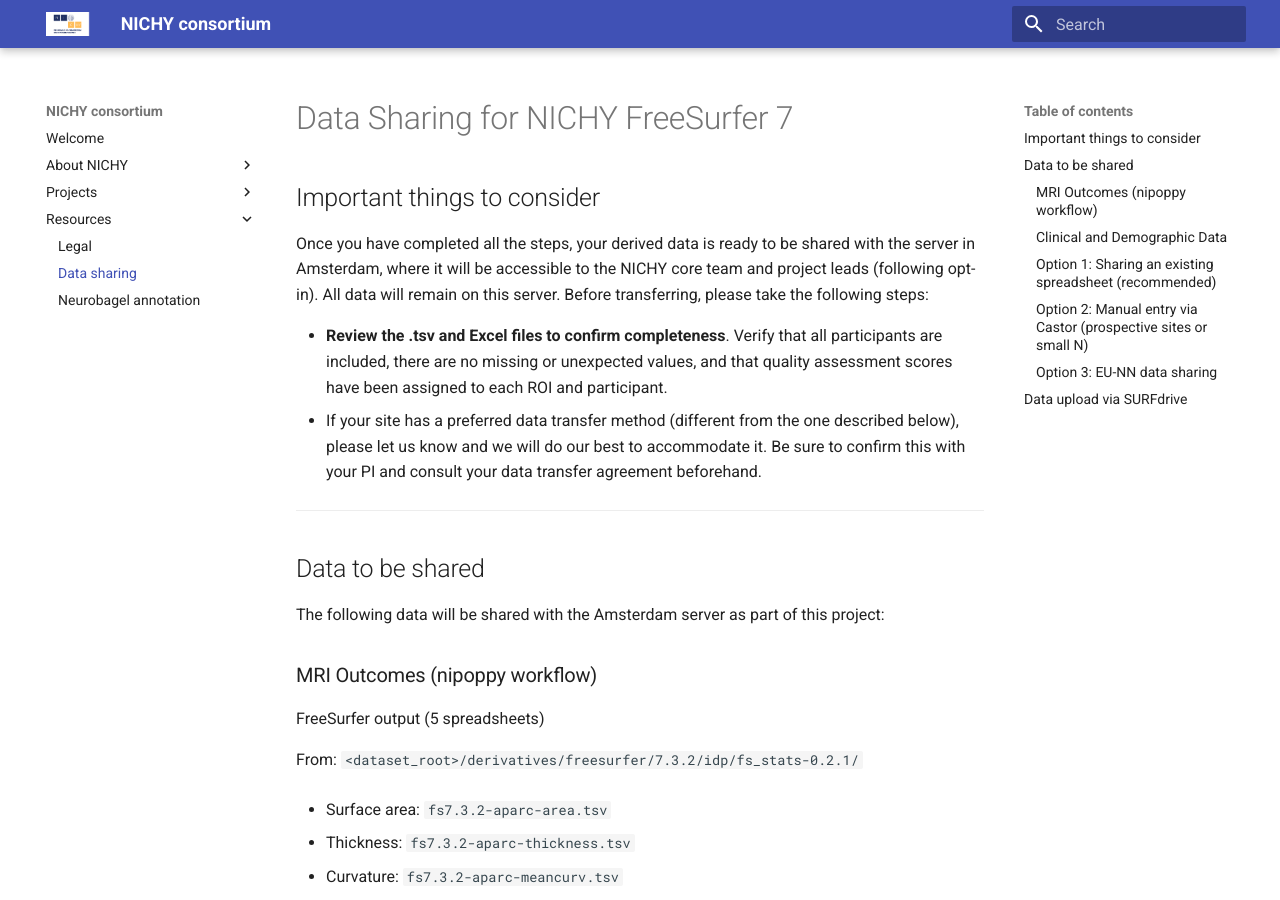
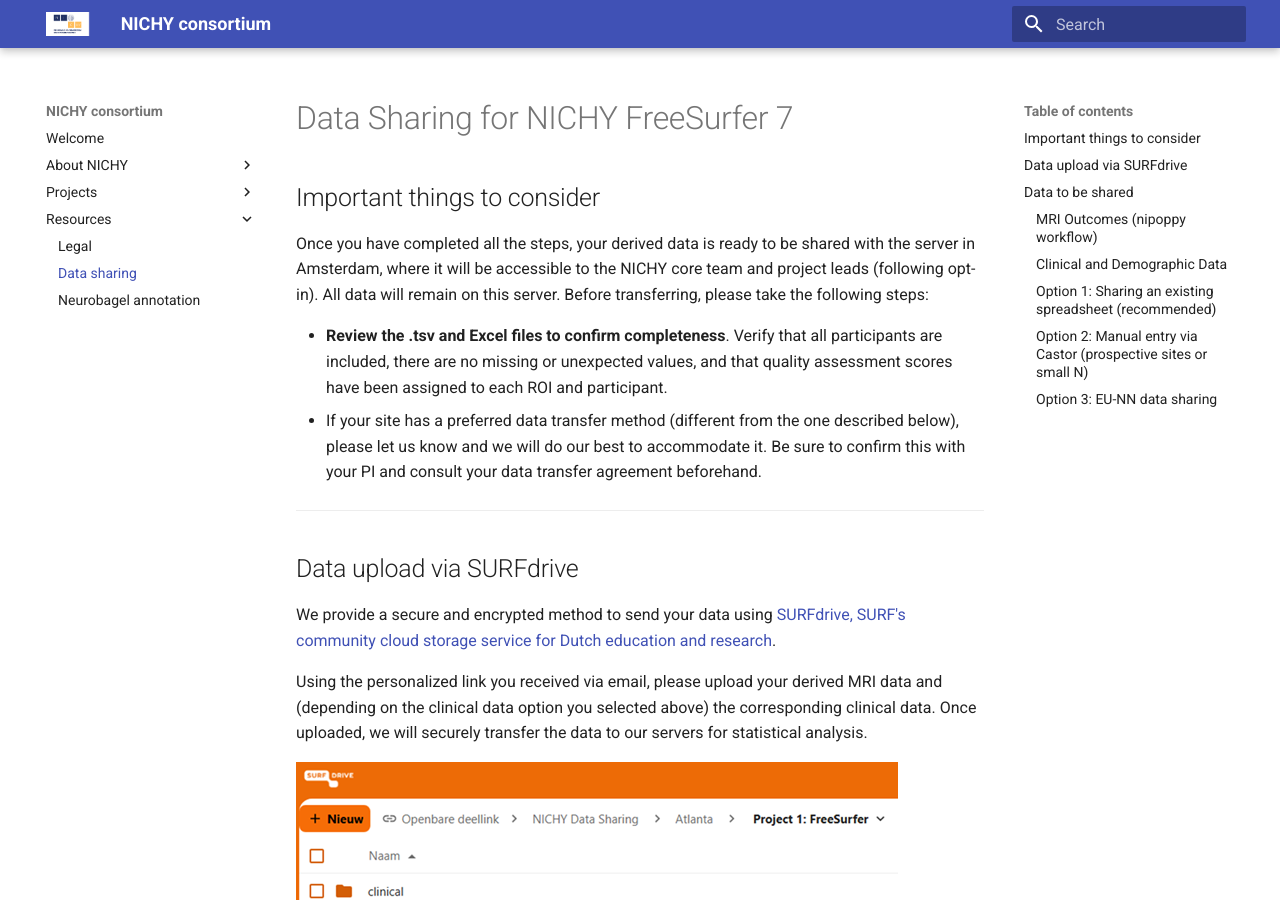
Before and after one commit to nichy-consortium/nichy, an MkDocs documentation site: the page built from docs/resources/how_to_guides/data_sharing.md, in a window 1280 px wide and 900 px high. Built offline with MkDocs 1.6.1 and Material for MkDocs 9.7.7, drawn with Linux system fonts in a browser that asks for light colours; some of the changed text lies outside the part shown.

Commit message:
Update data_sharing.md

```diff
--- a/docs/resources/how_to_guides/data_sharing.md
+++ b/docs/resources/how_to_guides/data_sharing.md
@@ -5,6 +5,16 @@
 
 - **Review the .tsv and Excel files to confirm completeness**. Verify that all participants are included, there are no missing or unexpected values, and that quality assessment scores have been assigned to each ROI and participant.
 - If your site has a preferred data transfer method (different from the one described below), please let us know and we will do our best to accommodate it. Be sure to confirm this with your PI and consult your data transfer agreement beforehand.
+
+---
+
+## Data upload via SURFdrive
+
+We provide a secure and encrypted method to send your data using [SURFdrive, SURF's community cloud storage service for Dutch education and research](https://www.surf.nl/en/services/storage-data-management/surfdrive).
+
+Using the personalized link you received via email, please upload your derived MRI data and (depending on the clinical data option you selected above) the corresponding clinical data. Once uploaded, we will securely transfer the data to our servers for statistical analysis.
+
+![SURFdrive upload interface](../../assets/images/SURF_Drive_Screenshot.png)
 
 ---
 
@@ -55,10 +65,10 @@
 
 Then, follow the detailed instructions on our [Neurobagel data annotation page](./Neurobagel_data_annotation.md).
 
+![Neurobagel-Annotation](../../assets/images/Neurobagel_annotation_screenshot.png)
+
 !!! warning "What to upload?"
     Upload the clinical data spreadsheet, the data dictionary (..._annotated.json), and dataset description (..._dataset_description.json) to the SURFdrive folder for your site.
-
-![Neurobagel-Annotation](../../assets/images/Neurobagel_annotation_screenshot.png)
 
 <br>
 
@@ -79,13 +89,3 @@
 
 !!! warning "What to upload?"
     Upload the EU-NN export and the reference file to the SURFdrive folder for your site. For the additional requested clinical data that is not included in the EU-NN, share these using either Option 1 (spreadsheet format) or Option 2 (Castor entry). Include the corresponding data dictionary and dataset description if you choose the spreadsheet route.
-
----
-
-## Data upload via SURFdrive
-
-We provide a secure and encrypted method to send your data using [SURFdrive, SURF's community cloud storage service for Dutch education and research](https://www.surf.nl/en/services/storage-data-management/surfdrive).
-
-Using the personalized link you received via email, please upload your derived MRI data and (depending on the clinical data option you selected above) the corresponding clinical data. Once uploaded, we will securely transfer the data to our servers for statistical analysis.
-
-![SURFdrive upload interface](../../assets/images/SURF_Drive_Screenshot.png)
```
